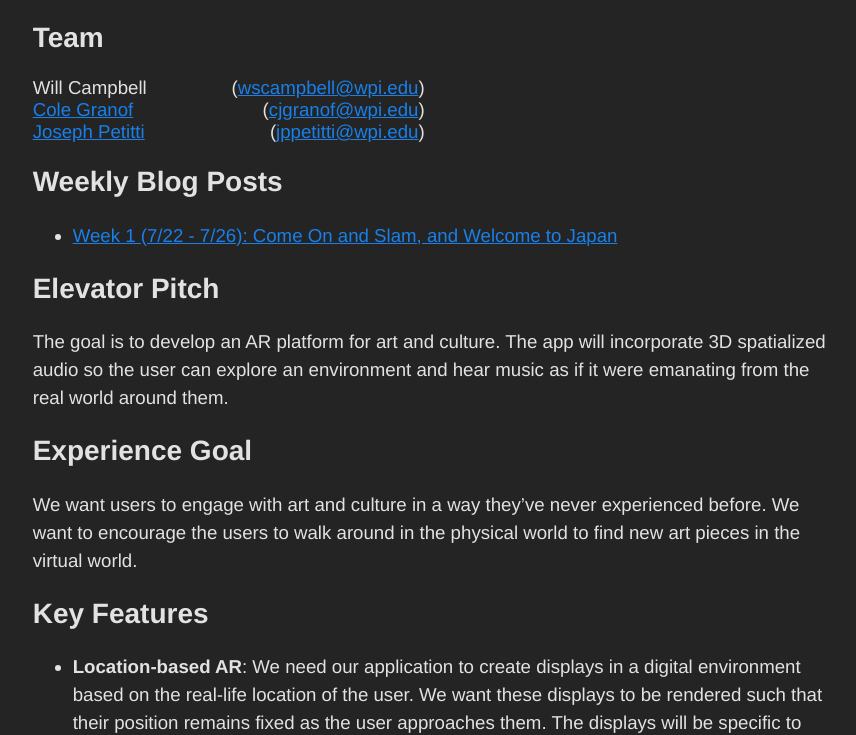
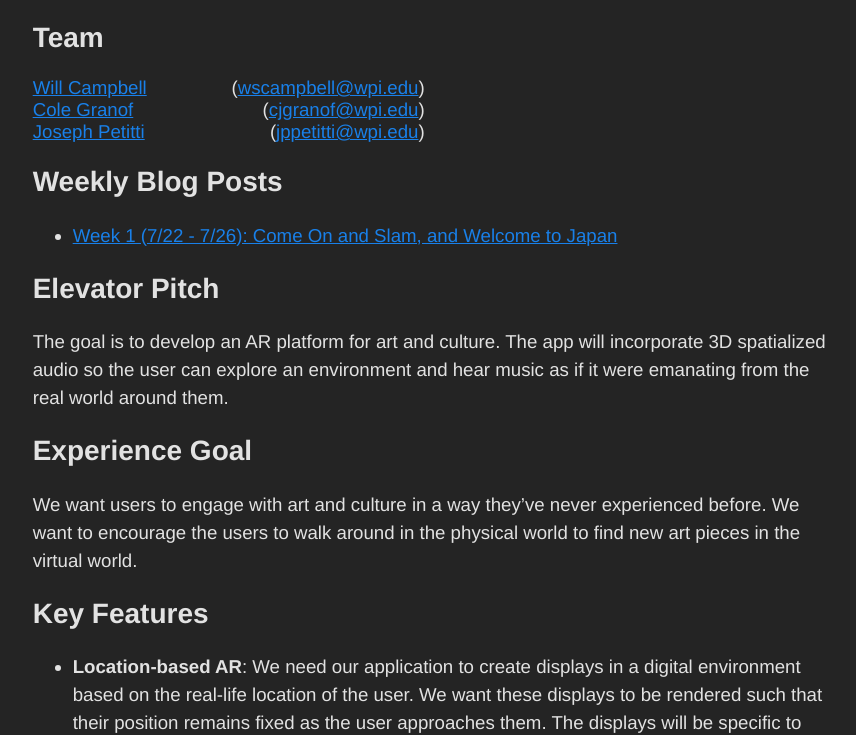
Before and after one commit to bandaloo/mqp-blog, a plain HTML site: page index.html in a window 1280 px wide. Shown: the part 71-806 px from the top of the page, without its empty margins (206-1062 px from the left). Drawn offline with Linux system fonts and the light colour scheme; no server answers.

Commit message:
added link to my name

```diff
--- a/index.html
+++ b/index.html
@@ -27,7 +27,7 @@
 
       <dl>
         <div class="row">
-          <dt>Will Campbell</dt>
+          <dt><a href="https://www.linkedin.com/in/william-c-32a424108/">Will Campbell</a></dt>
           <dd>(<a href="mailto:wscampbell@wpi.edu">wscampbell@wpi.edu</a>)</dd>
         </div>
         <div class="row">
```
